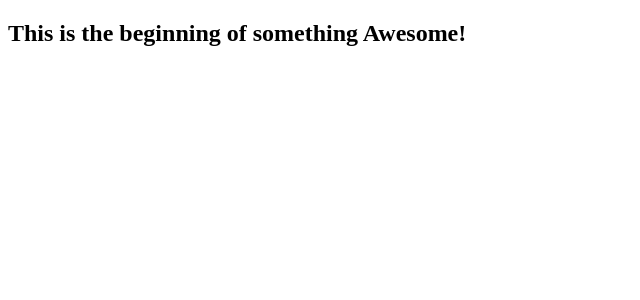
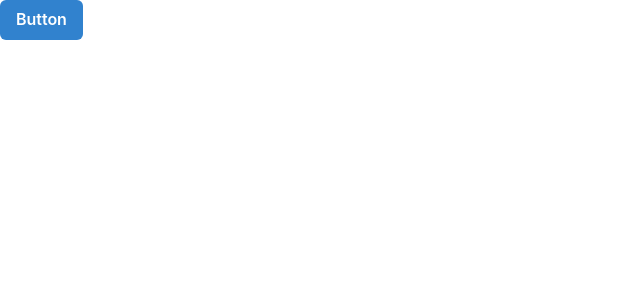
Before and after one commit to Carlito-Pedida/technode-game-hub, a React (Vite) app: page / in a window 1280 px wide. Shown: the top 300 px of the page, without its empty margins (0-640 px from the left). Built offline with nearby package versions, Linux system fonts and the light colour scheme.

Commit message:
Chackra UI

```diff
--- a/package.json
+++ b/package.json
@@ -10,6 +10,10 @@
     "preview": "vite preview"
   },
   "dependencies": {
+    "@chakra-ui/react": "^2.8.2",
+    "@emotion/react": "^11.11.4",
+    "@emotion/styled": "^11.11.5",
+    "framer-motion": "^11.1.7",
     "react": "^18.2.0",
     "react-dom": "^18.2.0"
   },
--- a/src/App.tsx
+++ b/src/App.tsx
@@ -1,12 +1,11 @@
 import "./App.css";
-
+import { Button } from "@chakra-ui/react";
 function App() {
   return (
     <>
-      <h2>This is the beginning of something Awesome!</h2>
+      <Button colorScheme="blue">Button</Button>
     </>
   );
 }
 
 export default App;
-("");
--- a/src/main.tsx
+++ b/src/main.tsx
@@ -1,10 +1,13 @@
-import React from 'react'
-import ReactDOM from 'react-dom/client'
-import App from './App.tsx'
-import './index.css'
+import React from "react";
+import ReactDOM from "react-dom/client";
+import { ChakraProvider } from "@chakra-ui/react";
+import App from "./App.tsx";
+import "./index.css";
 
-ReactDOM.createRoot(document.getElementById('root')!).render(
+ReactDOM.createRoot(document.getElementById("root")!).render(
   <React.StrictMode>
-    <App />
-  </React.StrictMode>,
-)
+    <ChakraProvider>
+      <App />
+    </ChakraProvider>
+  </React.StrictMode>
+);
```
Also changed, not shown: 1 other file (tests, documents, lock files or other folders).
